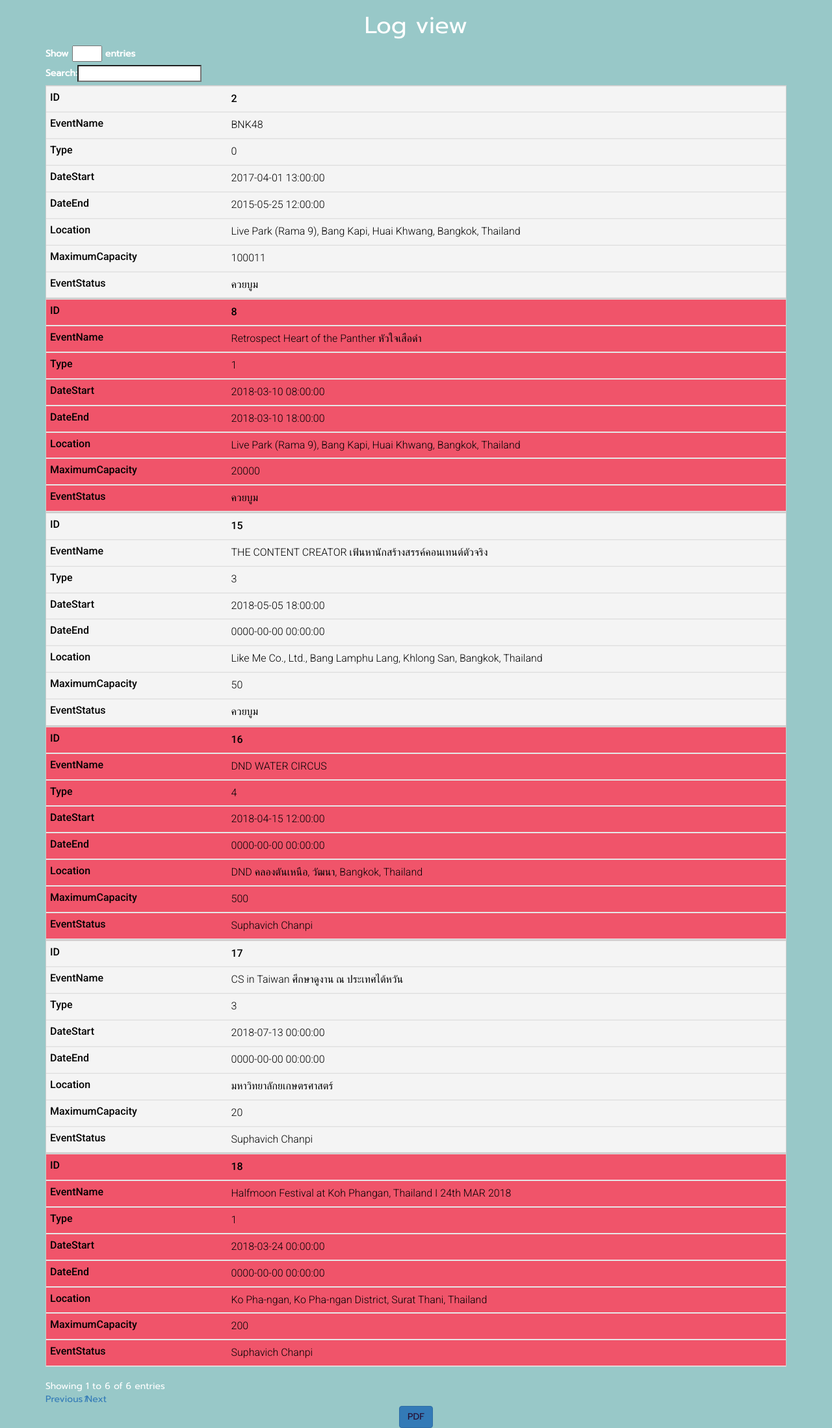
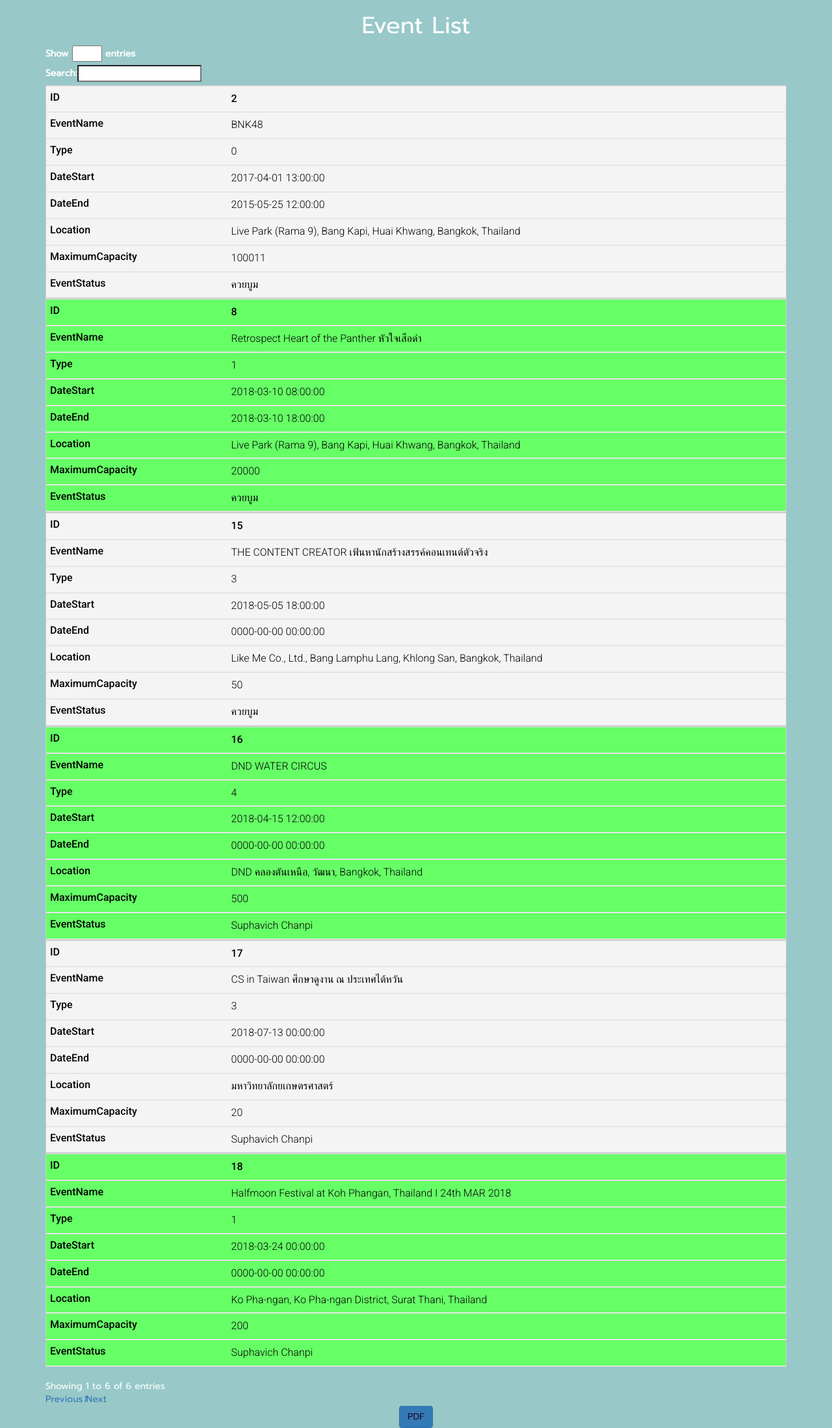
Before and after one commit to Sakchai-Limtsooknirun/EventHubs, a PHP site: page /projectMidterm/showEvent.php in a window 1280 px wide. Shown: the part 86-2283 px from the top of the page at 65% size. Run offline with PHP 8.4, Linux system fonts and the light colour scheme; a user stored in the database is signed in; data comes from the database, SQL or seed files in the repository; data that the repository does not hold is empty; some libraries are stand-ins or nearby versions.

Commit message:
เปลี่ยนสีตาราง

```diff
--- a/ManageUser.php
+++ b/ManageUser.php
@@ -6,7 +6,7 @@ if($type!='Admin'){
 }elseif(isset($_SESSION['Username'])){
 $query = "select * from user";
 $data = mysqli_query($con,$query);
-echo store_log($username,' เข้าใช้ส่วนจัดการผู้ใช้');
+store_log($username,' เข้าใช้ส่วนจัดการผู้ใช้');
 
 ?>
 <script>
@@ -105,7 +105,7 @@ tr:nth-of-type(even) {
 }
 
 th {
-  background: #F0546A;
+  background: #66FF66;
   color: #ffffff;
   font-weight: 300;
 }
--- a/showEvent.php
+++ b/showEvent.php
@@ -6,7 +6,7 @@ if($type!='Admin'){
       echo "</script>";
       exit;
   }elseif(isset($_SESSION['Username'])){
-   echo  "<h1 align = 'center'>Log view</h1>";
+   echo  "<h1 align = 'center'>Event List</h1>";
   $query = "SELECT `ID`,`EventName`,`Type`,`DateStart`,`DateEnd`,`Location`,`MaximumCapacity`,`EventOwnerID` FROM EventOrganizers";
 
 
@@ -96,7 +96,7 @@ if($type!='Admin'){
   }
 
   tr:nth-of-type(even) {
-    background: #F0546A;
+    background: #66FF66;
   }
 
   th {
```
Also changed, not shown: PDFevent.php (+5 -7 lines).
